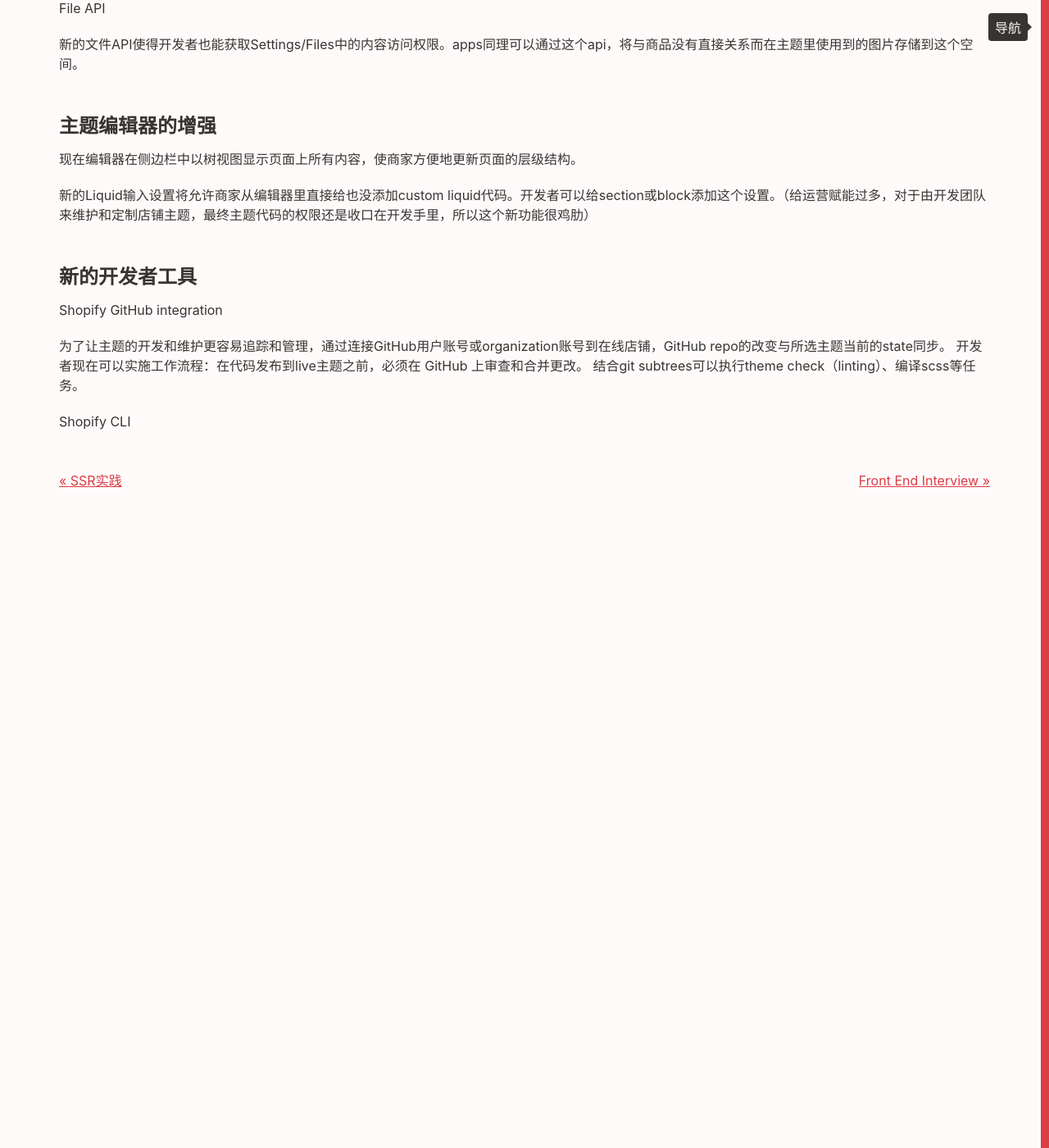
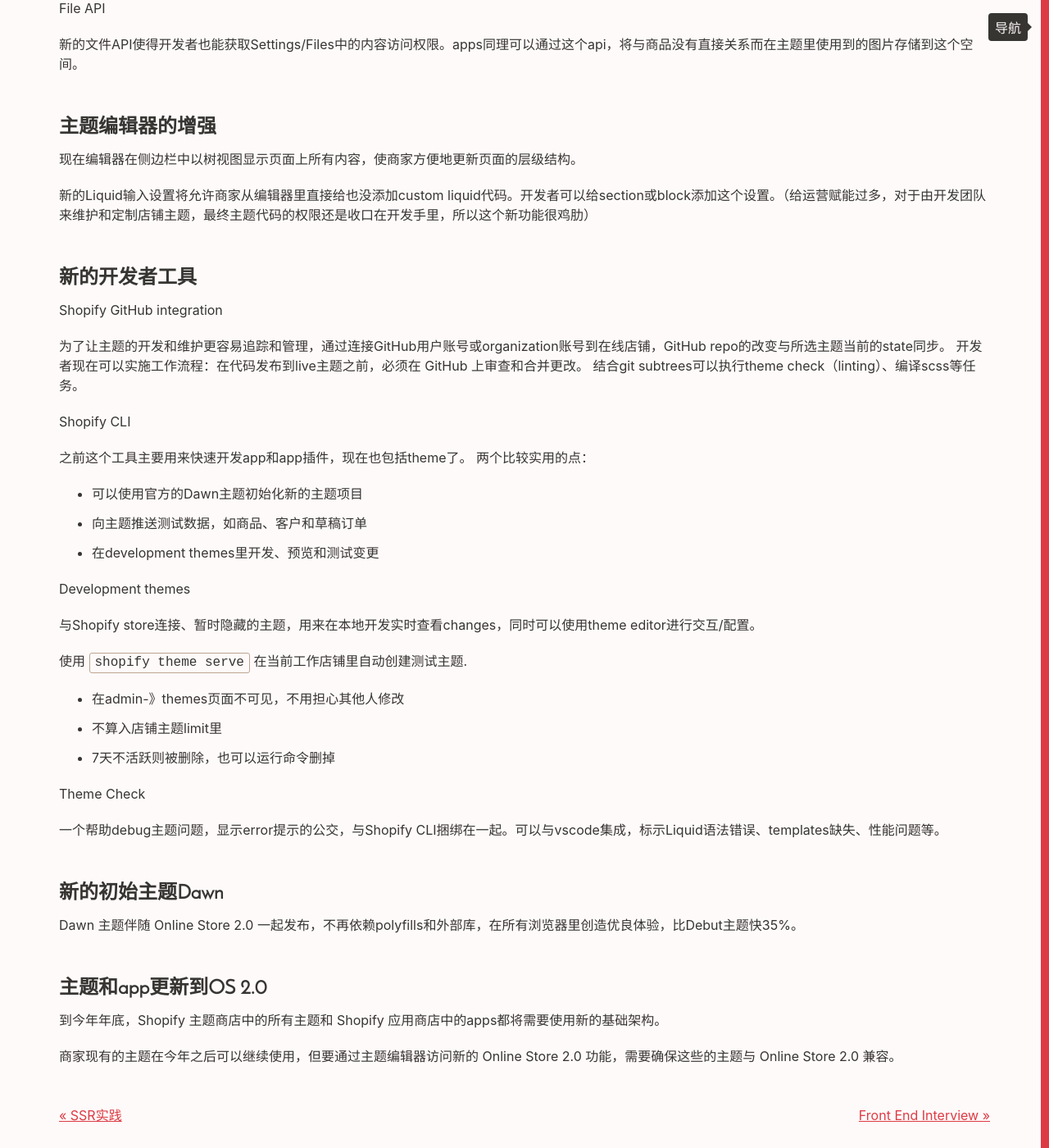
Before and after one commit to Vivi-wu/dive-into-web, a Jekyll site: the page built from _posts/2020-12-31-Shopify-store-practice.markdown, in a window 1280 px wide and 1400 px high, scrolled down 10056 px. Shown: the whole window at 82% size. Built offline with Jekyll 4.4.1, drawn with Linux system fonts in a browser that asks for light colours.

Commit message:
update blog for shopify online store 2.0

```diff
--- a/_posts/2020-12-31-Shopify-store-practice.markdown
+++ b/_posts/2020-12-31-Shopify-store-practice.markdown
@@ -414,3 +414,33 @@
 结合git subtrees可以执行theme check（linting）、编译scss等任务。
 
 Shopify CLI
+
+之前这个工具主要用来快速开发app和app插件，现在也包括theme了。
+两个比较实用的点：
++ 可以使用官方的Dawn主题初始化新的主题项目
++ 向主题推送测试数据，如商品、客户和草稿订单
++ 在development themes里开发、预览和测试变更
+
+Development themes
+
+与Shopify store连接、暂时隐藏的主题，用来在本地开发实时查看changes，同时可以使用theme editor进行交互/配置。
+
+使用 `shopify theme serve` 在当前工作店铺里自动创建测试主题.
+
++ 在admin-》themes页面不可见，不用担心其他人修改
++ 不算入店铺主题limit里
++ 7天不活跃则被删除，也可以运行命令删掉
+
+Theme Check
+
+一个帮助debug主题问题，显示error提示的公交，与Shopify CLI捆绑在一起。可以与vscode集成，标示Liquid语法错误、templates缺失、性能问题等。
+
+### 新的初始主题Dawn
+
+Dawn 主题伴随 Online Store 2.0 一起发布，不再依赖polyfills和外部库，在所有浏览器里创造优良体验，比Debut主题快35%。
+
+### 主题和app更新到OS 2.0
+
+到今年年底，Shopify 主题商店中的所有主题和 Shopify 应用商店中的apps都将需要使用新的基础架构。
+
+商家现有的主题在今年之后可以继续使用，但要通过主题编辑器访问新的 Online Store 2.0 功能，需要确保这些的主题与 Online Store 2.0 兼容。
```
Also changed, not shown: _posts/2021-06-22-jQuery-tips.markdown (+7 -0 lines).
